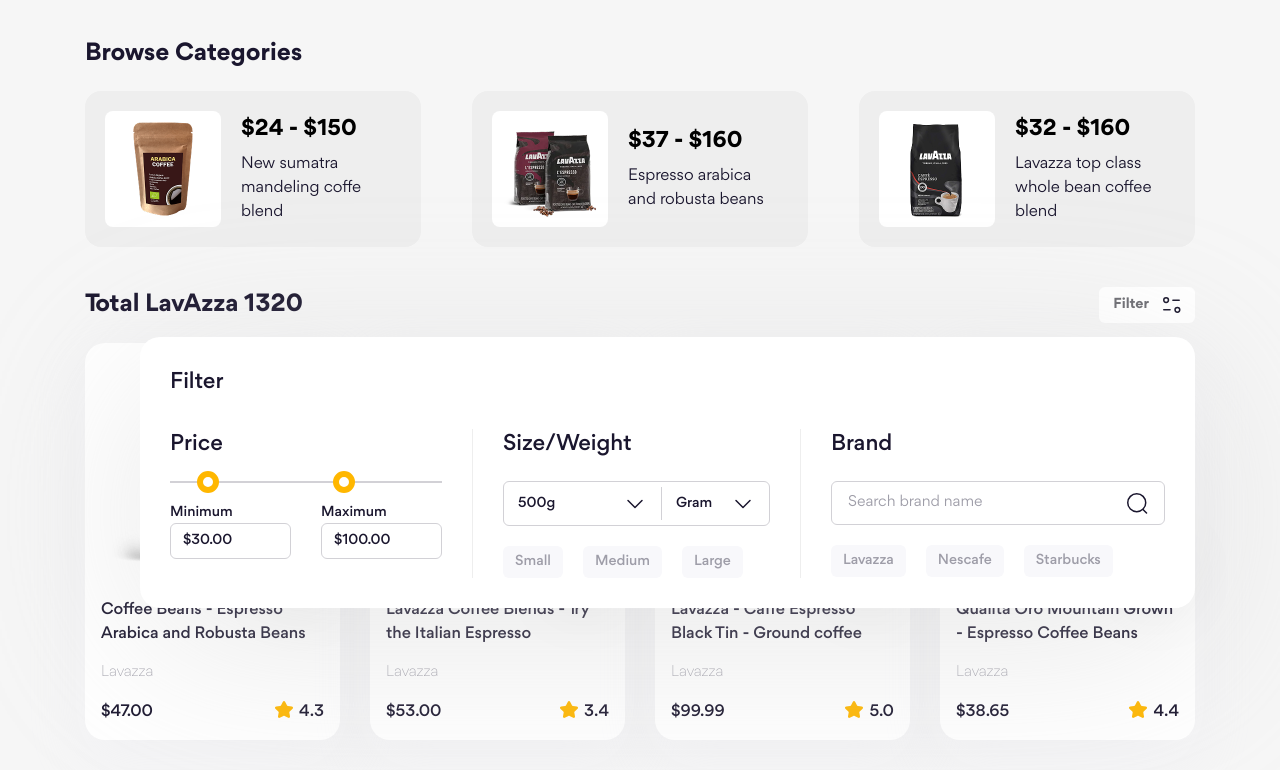
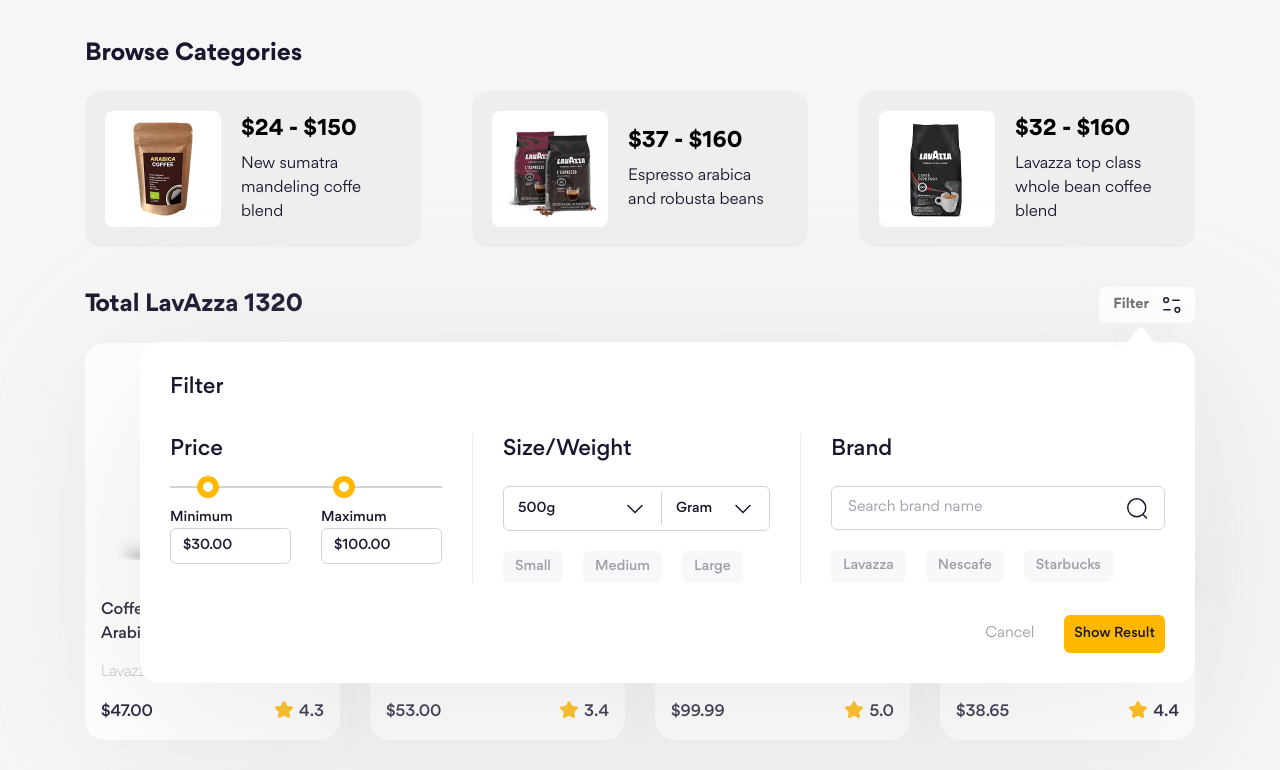
Before and after one commit to Teddy-yy/f8-project-08, a website: page index.html in a window 1280 px wide. Shown: the part 530-1300 px from the top of the page. Drawn offline with Linux system fonts and the light colour scheme.

Commit message:
Làm form filter sản phẩm #4

```diff
--- a/index.html
+++ b/index.html
@@ -107,6 +107,7 @@
 
                     <!-- Filter -->
                     <div class="filter">
+                        <img src="./assets/icons/arrow-up.png" alt="" class="filter__arrow">
                         <h3 class="filter__heading">Filter</h3>
                         <form action="" class="filter__form">
                             <div class="filter__row">
@@ -177,6 +178,10 @@
                                         </div>
                                     </div>
                                 </div>
+                            </div>
+                            <div class="filter__row filter__footer">
+                                <button class="btn btn--text filter__cancel">Cancel</button>
+                                <button class="btn btn--primary filter__submit">Show Result</button>
                             </div>
                         </form>
                     </div>
--- a/scss/components/_buttons.scss
+++ b/scss/components/_buttons.scss
@@ -38,3 +38,48 @@
         margin-top: 6px;
     }
 }
+
+//Buttons
+.btn {
+    height: 46px;
+    padding: 0 20px;
+    border-radius: 6px;
+    background: #f8f8fb;
+    font-size: 1.8rem;
+    font-weight: 500;
+    line-height: 144.444%;
+    user-select: none;
+
+    & + .btn {
+        margin-left: 20px;
+    }
+
+    &--text {
+        background: transparent;
+        font-weight: 400;
+        color: #9E9DA8;
+    }
+
+    &--primary {
+        background: #FFB700;
+    }
+
+    &--outline {
+        background: transparent;
+        border: 1px solid #D2D1D6;
+    }
+
+    &--rounded {
+        border-radius: 99px;
+    }
+
+    &:hover {
+        opacity: 0.8;
+    }
+
+    &[disabled],
+    &--disabled {
+        pointer-events: none;
+        opacity: 0.5;
+    }
+}
--- a/scss/components/_filter-form.scss
+++ b/scss/components/_filter-form.scss
@@ -9,13 +9,20 @@
 .filter {
     position: absolute;
     right: 0;
-    top: 50px;
+    top: 55px;
 
     padding: 30px;
     border-radius: 20px;
 
     background: var(--filter-form-bg);
     filter: drop-shadow(0 40px 90px var(--filter-form-shadow));
+
+    &__arrow {
+        position: absolute;
+        top: -15px;
+        right: 24px;
+        height: 20.5px;
+    }
 
     &__heading {
         font-size: 2.2rem;
@@ -176,4 +183,23 @@
         margin: 0 30px;
         background: #EEE;
     }
+
+    &__footer {
+        display: flex;
+        justify-content: flex-end;
+        margin-top: 32px;
+    }
+
+    &__cancel, &__submit {
+        height: 38px;
+        padding: 0 10px;
+    }
+
+    &__cancel {
+        font-size: 1.5rem;
+    }
+
+    &__submit {
+        font-size: 1.4rem;
+    }
 }
```
Also changed, not shown: assets/css/main.css, assets/icons/arrow-up.png (added), 1 other file.
